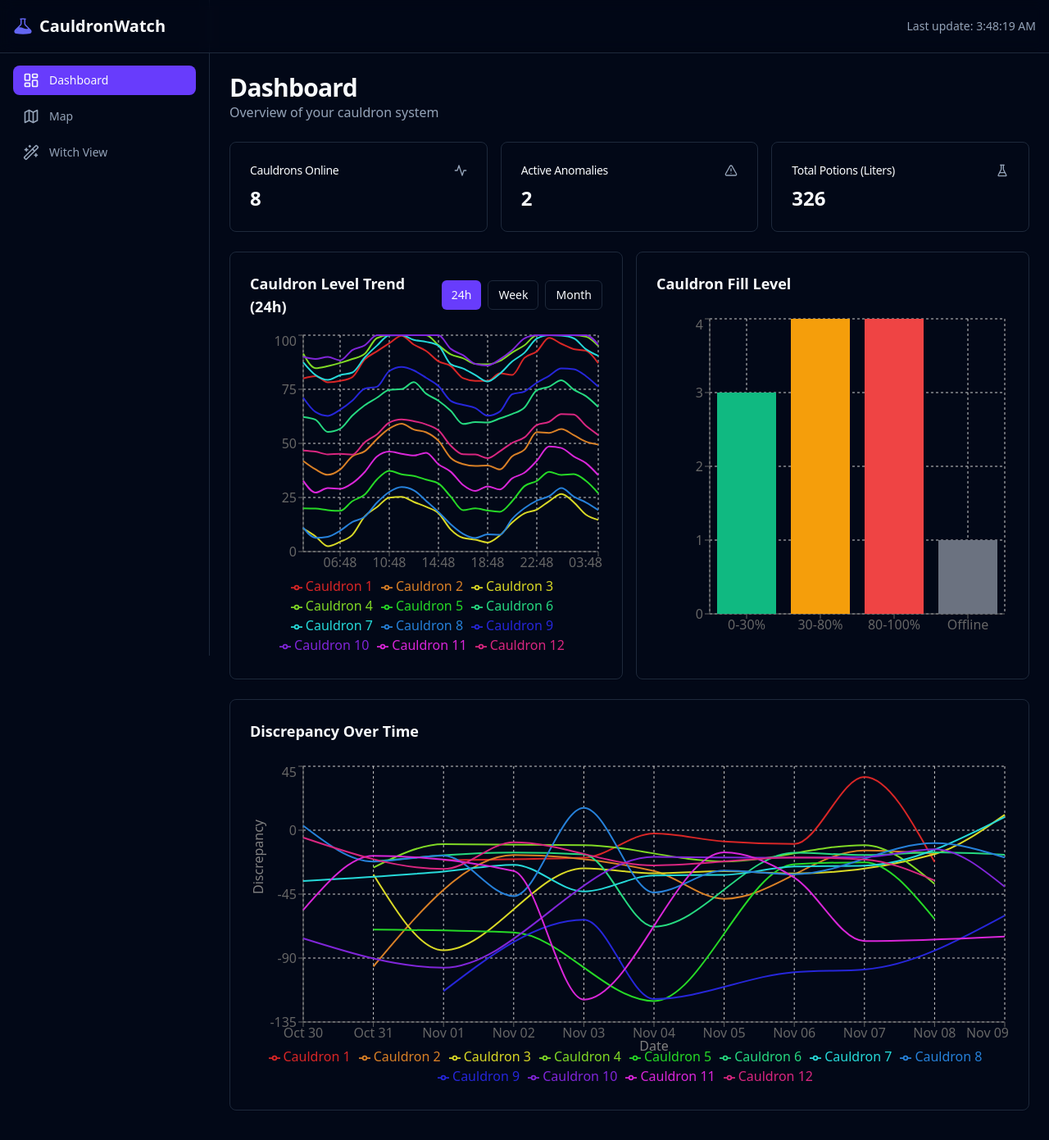
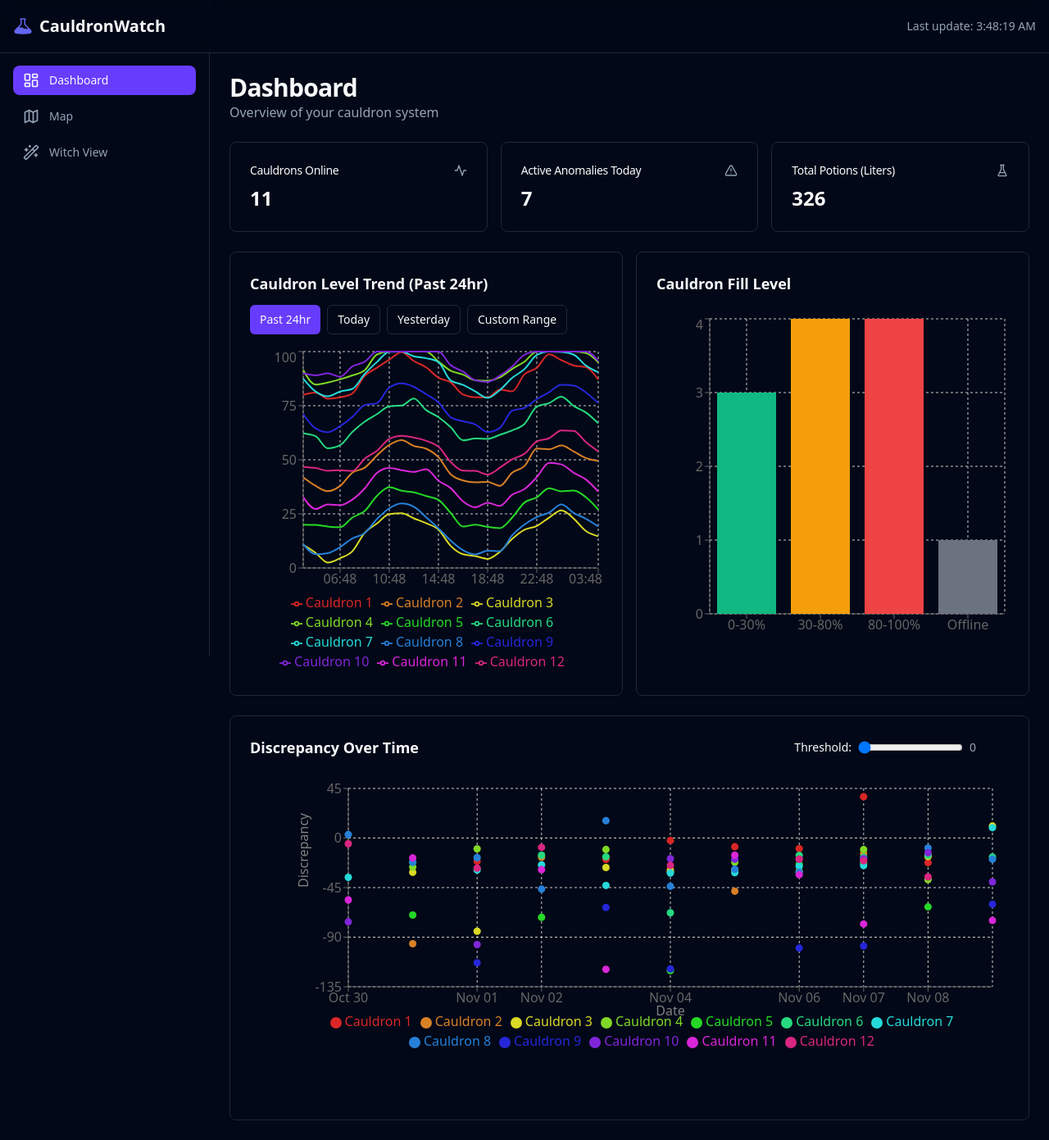
Before and after one commit to syedkazmi14/PotionTracker, a React (Vite) app in the folder frontend/: page /dashboard in a window 1280 px wide. Shown: the whole page at 82% size. Built offline with nearby package versions, Linux system fonts and the light colour scheme.

Commit message:
logic changes

```diff
--- a/frontend/src/pages/DashboardPage.tsx
+++ b/frontend/src/pages/DashboardPage.tsx
@@ -1,10 +1,9 @@
 import { useCauldrons } from '@/hooks/useCauldrons'
-import { useAnomalies } from '@/hooks/useAnomalies'
 import { useDiscrepancyData } from '@/hooks/useDiscrepancyData'
 import { Card as KPICard } from '@/components/Card'
 import { Card, CardContent } from '@/components/ui/card'
 import { ChartContainer } from '@/components/ChartContainer'
-import { XAxis, YAxis, CartesianGrid, Tooltip, ResponsiveContainer, BarChart, Bar, Legend, LineChart, Line, Cell } from 'recharts'
+import { XAxis, YAxis, CartesianGrid, Tooltip, ResponsiveContainer, BarChart, Bar, Legend, LineChart, Line, Cell, ScatterChart, Scatter } from 'recharts'
 import { Activity, AlertTriangle, FlaskConical } from 'lucide-react'
 import { DateTime } from 'luxon'
 import { useQueries } from '@tanstack/react-query'
@@ -12,17 +11,43 @@ import { api } from '@/lib/api'
 import { useMemo, useState } from 'react'
 import { Button } from '@/components/ui/button'
 
-type TimeRange = '24h' | 'week' | 'month'
+type TimeRange = 'past24h' | 'today' | 'yesterday' | 'custom'
 
 export function DashboardPage() {
   const { data: cauldrons = [], isLoading } = useCauldrons()
-  const { data: anomalies = [] } = useAnomalies()
   const { data: discrepancyData = {}, isLoading: discrepancyLoading } = useDiscrepancyData()
-  const [timeRange, setTimeRange] = useState<TimeRange>('24h')
+  const [timeRange, setTimeRange] = useState<TimeRange>('past24h')
+  const [startDate, setStartDate] = useState<DateTime>(DateTime.now().minus({ days: 7 }))
+  const [endDate, setEndDate] = useState<DateTime>(DateTime.now())
+  const [threshold, setThreshold] = useState<number>(0)
 
   // Calculate KPIs
-  const cauldronsOnline = cauldrons.filter(c => c.status === 'online').length
-  const totalAnomalies = anomalies.filter(a => !a.resolved).length
+  const cauldronsOnline = cauldrons.filter(c => c.status !== 'offline').length
+
+  // Calculate Active Anomalies Today based on discrepancy threshold
+  const totalAnomalies = useMemo(() => {
+    if (discrepancyLoading || Object.keys(discrepancyData).length === 0) {
+      return 0
+    }
+
+    const today = DateTime.now().startOf('day')
+    const cauldronsWithAnomalies = new Set<string>()
+
+    Object.entries(discrepancyData).forEach(([cauldronId, points]) => {
+      const hasAnomaly = points.some(point => {
+        const pointDate = DateTime.fromISO(point.date)
+        const isToday = pointDate.isValid && pointDate.startOf('day').equals(today)
+        return isToday && Math.abs(point.descrepency) >= threshold
+      })
+      if (hasAnomaly) {
+        cauldronsWithAnomalies.add(cauldronId)
+      }
+    })
+
+    return cauldronsWithAnomalies.size
+  }, [discrepancyData, discrepancyLoading, threshold])
+
+  // Calculate total current liters from all cauldrons
   const totalPotions = cauldrons.reduce((sum, c) => sum + (c.potions || 0), 0)
 
   // Get first 12 cauldrons
@@ -30,23 +55,32 @@ export function DashboardPage() {
 
   // Calculate hours based on time range
   const hoursForRange = useMemo(() => {
+    const now = DateTime.now()
     switch (timeRange) {
-      case '24h':
+      case 'past24h':
         return 24
-      case 'week':
-        return 24 * 7
-      case 'month':
-        return 24 * 30
+      case 'today':
+        const startOfToday = now.startOf('day')
+        return Math.ceil(now.diff(startOfToday, 'hours').hours) + 1 // Add 1 to ensure we get all of today
+      case 'yesterday':
+        // Fetch 48 hours to ensure we have all of yesterday's data (we'll filter it)
+        return 48
+      case 'custom':
+        return Math.ceil(endDate.diff(startDate, 'hours').hours) + 1 // Add 1 to ensure we get the end date
       default:
         return 24
     }
-  }, [timeRange])
+  }, [timeRange, startDate, endDate])
 
   // Fetch data for all cauldrons
   const cauldronDataQueries = useQueries({
     queries: cauldronsToTrack.map(cauldron => ({
-      queryKey: ['cauldron-data', cauldron.id, hoursForRange],
-      queryFn: () => api.getCauldronData(cauldron.id, hoursForRange),
+      queryKey: ['cauldron-data', cauldron.id, hoursForRange, timeRange, timeRange === 'custom' ? `${startDate.toISODate()}-${endDate.toISODate()}` : ''],
+      queryFn: () => {
+        // For custom range, we need to filter the data by date range
+        // For now, we'll use hoursForRange which should work for most cases
+        return api.getCauldronData(cauldron.id, hoursForRange)
+      },
       enabled: !!cauldron.id,
     })),
   })
@@ -68,19 +102,45 @@ export function DashboardPage() {
       })
     })
 
+    // Filter times based on selected range
+    const now = DateTime.now()
+    let filteredTimes = Array.from(allTimes)
+
+    if (timeRange === 'today') {
+      const startOfToday = now.startOf('day')
+      filteredTimes = filteredTimes.filter(timeKey => {
+        const timeObj = DateTime.fromFormat(timeKey, 'yyyy-MM-dd HH:mm')
+        return timeObj >= startOfToday && timeObj <= now
+      })
+    } else if (timeRange === 'yesterday') {
+      const startOfYesterday = now.minus({ days: 1 }).startOf('day')
+      const endOfYesterday = now.minus({ days: 1 }).endOf('day')
+      filteredTimes = filteredTimes.filter(timeKey => {
+        const timeObj = DateTime.fromFormat(timeKey, 'yyyy-MM-dd HH:mm')
+        return timeObj >= startOfYesterday && timeObj <= endOfYesterday
+      })
+    } else if (timeRange === 'custom') {
+      filteredTimes = filteredTimes.filter(timeKey => {
+        const timeObj = DateTime.fromFormat(timeKey, 'yyyy-MM-dd HH:mm')
+        return timeObj >= startDate && timeObj <= endDate
+      })
+    }
+    // For 'past24h', use all times (already filtered by API hours)
+
     // Create chart data with one entry per time point
-    const sortedTimes = Array.from(allTimes).sort((a, b) => {
+    const sortedTimes = filteredTimes.sort((a, b) => {
       return DateTime.fromFormat(a, 'yyyy-MM-dd HH:mm').toMillis() - DateTime.fromFormat(b, 'yyyy-MM-dd HH:mm').toMillis()
     })
 
     // Format time based on range
     const formatTime = (timeObj: DateTime) => {
-      if (timeRange === '24h') {
+      if (timeRange === 'past24h' || timeRange === 'today') {
         return timeObj.toFormat('HH:mm')
-      } else if (timeRange === 'week') {
+      } else if (timeRange === 'yesterday') {
+        return timeObj.toFormat('HH:mm')
+      } else {
+        // custom range
         return timeObj.toFormat('MMM dd HH:mm')
-      } else {
-        return timeObj.toFormat('MMM dd')
       }
     }
 
@@ -112,7 +172,7 @@ export function DashboardPage() {
       return dataPoint
     }).sort((a, b) => a.timeSort - b.timeSort)
       .map(({ timeSort, ...rest }) => rest)
-  }, [cauldronDataQueries, cauldronsToTrack, timeRange])
+  }, [cauldronDataQueries, cauldronsToTrack, timeRange, startDate, endDate])
 
   // Transform data for bar chart (current counts by category)
   const barChartData = useMemo(() => {
@@ -134,57 +194,53 @@ export function DashboardPage() {
     ]
   }, [cauldronsToTrack, isLoading])
 
-  // Transform discrepancy data for chart
+  // Transform discrepancy data for scatter chart
   const discrepancyChartData = useMemo(() => {
     if (discrepancyLoading || Object.keys(discrepancyData).length === 0) {
       return []
     }
 
-    // Get all unique dates
-    const allDates = new Set<string>()
-    Object.values(discrepancyData).forEach(points => {
+    // Collect all points with their cauldron info and apply threshold filter
+    const allPoints: Array<{ date: DateTime; discrepancy: number; cauldron: string }> = []
+
+    Object.entries(discrepancyData).forEach(([cauldronId, points]) => {
+      const cauldronNumber = cauldronId.replace('cauldron_', '').replace(/^0+/, '')
+      const displayName = `Cauldron ${cauldronNumber}`
+
       points.forEach(point => {
-        allDates.add(point.date)
+        const date = DateTime.fromISO(point.date)
+        if (date.isValid && Math.abs(point.descrepency) >= threshold) {
+          allPoints.push({
+            date,
+            discrepancy: point.descrepency,
+            cauldron: displayName,
+          })
+        }
       })
     })
 
-    // Sort dates
-    const sortedDates = Array.from(allDates).sort((a, b) => {
-      return DateTime.fromISO(a).toMillis() - DateTime.fromISO(b).toMillis()
+    // Format for scatter chart - group by cauldron
+    const cauldronSeries = new Map<string, Array<{ x: number; y: number }>>()
+
+    allPoints.forEach(point => {
+      if (!cauldronSeries.has(point.cauldron)) {
+        cauldronSeries.set(point.cauldron, [])
+      }
+      cauldronSeries.get(point.cauldron)!.push({
+        x: point.date.toMillis(),
+        y: point.discrepancy,
+      })
     })
 
-    // Create chart data with one entry per date
-    return sortedDates.map(date => {
-      const dataPoint: Record<string, any> = {
-        date: DateTime.fromISO(date).toFormat('MMM dd'),
-        dateSort: DateTime.fromISO(date).toMillis(),
-      }
-
-      // Add discrepancy for each cauldron
-      Object.entries(discrepancyData).forEach(([cauldronId, points]) => {
-        const point = points.find(p => p.date === date)
-        if (point) {
-          // Format cauldron ID for display (e.g., "cauldron_001" -> "Cauldron 1")
-          const cauldronNumber = cauldronId.replace('cauldron_', '').replace(/^0+/, '')
-          dataPoint[`Cauldron ${cauldronNumber}`] = point.descrepency
-        } else {
-          const cauldronNumber = cauldronId.replace('cauldron_', '').replace(/^0+/, '')
-          dataPoint[`Cauldron ${cauldronNumber}`] = null
-        }
-      })
-
-      return dataPoint
-    }).sort((a, b) => a.dateSort - b.dateSort)
-      .map(({ dateSort, ...rest }) => rest)
-  }, [discrepancyData, discrepancyLoading])
-
-  // Get cauldron IDs for legend colors
-  const cauldronIds = useMemo(() => {
-    return Object.keys(discrepancyData).sort().map(id => {
-      const number = id.replace('cauldron_', '').replace(/^0+/, '')
-      return { id, displayName: `Cauldron ${number}` }
-    })
-  }, [discrepancyData])
+    return Array.from(cauldronSeries.entries()).map(([cauldron, data]) => ({
+      cauldron,
+      data: data.sort((a, b) => a.x - b.x).map(point => ({
+        x: point.x,
+        y: point.y,
+        cauldron, // Include cauldron name in each point for tooltip
+      })),
+    }))
+  }, [discrepancyData, discrepancyLoading, threshold])
 
   if (isLoading) {
     return <div className="text-center py-12">Loading...</div>
@@ -205,7 +261,7 @@ export function DashboardPage() {
           icon={<Activity className="h-4 w-4" />}
         />
         <KPICard
-          title="Active Anomalies"
+          title="Active Anomalies Today"
           value={totalAnomalies}
           icon={<AlertTriangle className="h-4 w-4" />}
         />
@@ -220,32 +276,73 @@ export function DashboardPage() {
       <div className="grid gap-4 md:grid-cols-2">
         <Card>
           <div className="p-6 pb-0">
-            <div className="flex items-center justify-between mb-4">
-              <h3 className="text-lg font-semibold">
-                Cauldron Level Trend ({timeRange === '24h' ? '24h' : timeRange === 'week' ? '7 days' : '30 days'})
+            <div className="mb-4">
+              <h3 className="text-lg font-semibold mb-3">
+                Cauldron Level Trend ({timeRange === 'past24h' ? 'Past 24hr' : timeRange === 'today' ? 'Today' : timeRange === 'yesterday' ? 'Yesterday' : `${startDate.toFormat('MMM dd')} - ${endDate.toFormat('MMM dd')}`})
               </h3>
-              <div className="flex gap-2">
+              <div className="flex flex-wrap gap-2">
                 <Button
-                  variant={timeRange === '24h' ? 'default' : 'outline'}
+                  variant={timeRange === 'past24h' ? 'default' : 'outline'}
                   size="sm"
-                  onClick={() => setTimeRange('24h')}
+                  onClick={() => setTimeRange('past24h')}
                 >
-                  24h
+                  Past 24hr
                 </Button>
                 <Button
-                  variant={timeRange === 'week' ? 'default' : 'outline'}
+                  variant={timeRange === 'today' ? 'default' : 'outline'}
                   size="sm"
-                  onClick={() => setTimeRange('week')}
+                  onClick={() => setTimeRange('today')}
                 >
-                  Week
+                  Today
                 </Button>
                 <Button
-                  variant={timeRange === 'month' ? 'default' : 'outline'}
+                  variant={timeRange === 'yesterday' ? 'default' : 'outline'}
                   size="sm"
-                  onClick={() => setTimeRange('month')}
+                  onClick={() => setTimeRange('yesterday')}
                 >
-                  Month
+                  Yesterday
                 </Button>
+                <Button
+                  variant={timeRange === 'custom' ? 'default' : 'outline'}
+                  size="sm"
+                  onClick={() => setTimeRange('custom')}
+                >
+                  Custom Range
+                </Button>
+                {timeRange === 'custom' && (
+                  <div className="flex gap-2 items-center">
+                    <input
+                      type="date"
+                      value={startDate.toISODate() || ''}
+                      onChange={(e) => {
+                        const date = DateTime.fromISO(e.target.value)
+                        if (date.isValid) {
+                          setStartDate(date)
+                          if (date > endDate) {
+                            setEndDate(date)
+                          }
+                        }
+                      }}
+                      className="px-2 py-1 text-sm border rounded"
+                    />
+                    <span className="text-sm">to</span>
+                    <input
+                      type="date"
+                      value={endDate.toISODate() || ''}
+                      onChange={(e) => {
+                        const date = DateTime.fromISO(e.target.value)
+                        if (date.isValid) {
+                          setEndDate(date)
+                          if (date < startDate) {
+                            setStartDate(date)
+                          }
+                        }
+                      }}
+                      max={DateTime.now().toISODate() || undefined}
+                      className="px-2 py-1 text-sm border rounded"
+                    />
+                  </div>
+                )}
               </div>
             </div>
           </div>
@@ -288,7 +385,10 @@ export function DashboardPage() {
               <CartesianGrid strokeDasharray="3 3" />
               <XAxis dataKey="name" />
               <YAxis />
-              <Tooltip />
+              <Tooltip
+                contentStyle={{ backgroundColor: 'white', border: '1px solid #ccc', color: '#000' }}
+                labelStyle={{ color: '#000' }}
+              />
               <Bar dataKey="value">
                 {barChartData.map((entry, index) => (
                   <Cell key={`cell-${index}`} fill={entry.fill} />
@@ -300,33 +400,90 @@ export function DashboardPage() {
       </div>
 
       {/* Discrepancy Chart */}
-      <ChartContainer title="Discrepancy Over Time">
-        <ResponsiveContainer width="100%" height={400}>
-          <LineChart data={discrepancyChartData}>
+      <Card>
+        <div className="p-6 pb-0">
+          <div className="flex items-center justify-between mb-4">
+            <h3 className="text-lg font-semibold">Discrepancy Over Time</h3>
+            <div className="flex items-center gap-4">
+              <label className="text-sm font-medium flex items-center gap-2">
+                <span>Threshold:</span>
+                <input
+                  type="range"
+                  min="0"
+                  max="150"
+                  step="1"
+                  value={threshold}
+                  onChange={(e) => setThreshold(Number(e.target.value))}
+                  className="w-32"
+                />
+                <span className="text-sm text-muted-foreground min-w-[3rem]">{threshold}</span>
+              </label>
+            </div>
+          </div>
+        </div>
+        <CardContent className="p-6 pt-0">
+          <div className="w-full h-[400px]">
+            {discrepancyChartData.length === 0 ? (
+              <div className="flex items-center justify-center h-full text-muted-foreground">
+                No discrepancy data available
+              </div>
+            ) : (
+              <ResponsiveContainer width="100%" height="100%">
+                <ScatterChart
+                  margin={{ top: 20, right: 20, bottom: 60, left: 60 }}
+                >
                   <CartesianGrid strokeDasharray="3 3" />
                   <XAxis
-              dataKey="date"
+                    type="number"
+                    dataKey="x"
+                    domain={['dataMin', 'dataMax']}
+                    scale="linear"
+                    tickFormatter={(value) => {
+                      if (!value || typeof value !== 'number') return ''
+                      const date = DateTime.fromMillis(value)
+                      if (!date.isValid) return ''
+                      return date.toFormat('MMM dd')
+                    }}
                     label={{ value: 'Date', position: 'insideBottom', offset: -5 }}
                   />
                   <YAxis
+                    type="number"
+                    dataKey="y"
                     label={{ value: 'Discrepancy', angle: -90, position: 'insideLeft' }}
                   />
-            <Tooltip contentStyle={{ backgroundColor: 'white', border: '1px solid #ccc', color: '#000' }} />
+                  <Tooltip
+                    contentStyle={{ backgroundColor: 'white', border: '1px solid #ccc', color: '#000' }}
+                    labelStyle={{ color: '#000' }}
+                    cursor={{ strokeDasharray: '3 3' }}
+                    labelFormatter={(_value, payload) => {
+                      if (!payload || !payload[0] || !payload[0].payload) return ''
+                      const date = DateTime.fromMillis(payload[0].payload.x)
+                      const cauldron = payload[0].payload.cauldron || 'Unknown'
+                      return `${cauldron} - ${date.isValid ? date.toFormat('MMM dd, yyyy') : 'Invalid Date'}`
+                    }}
+                    formatter={(value: number, _name: string) => {
+                      return [value?.toFixed(2) || 'N/A', 'Discrepancy']
+                    }}
+                  />
                   <Legend />
-            {cauldronIds.map(({ id, displayName }, index) => (
-              <Line
-                key={id}
-                type="monotone"
-                dataKey={displayName}
-                stroke={`hsl(${(index * 360) / cauldronIds.length}, 70%, 50%)`}
-                strokeWidth={2}
-                dot={false}
-                connectNulls
+                  {discrepancyChartData.map((series, index) => {
+                    if (!series.data || series.data.length === 0) return null
+                    const color = `hsl(${(index * 360) / Math.max(discrepancyChartData.length, 1)}, 70%, 50%)`
+                    return (
+                      <Scatter
+                        key={series.cauldron}
+                        name={series.cauldron}
+                        data={series.data}
+                        fill={color}
                       />
-            ))}
-          </LineChart>
+                    )
+                  })}
+                </ScatterChart>
               </ResponsiveContainer>
-      </ChartContainer>
+            )}
+          </div>
+        </CardContent>
+      </Card>
     </div>
   )
 }
```
Lines whose indentation alone changed are shown as unchanged.
